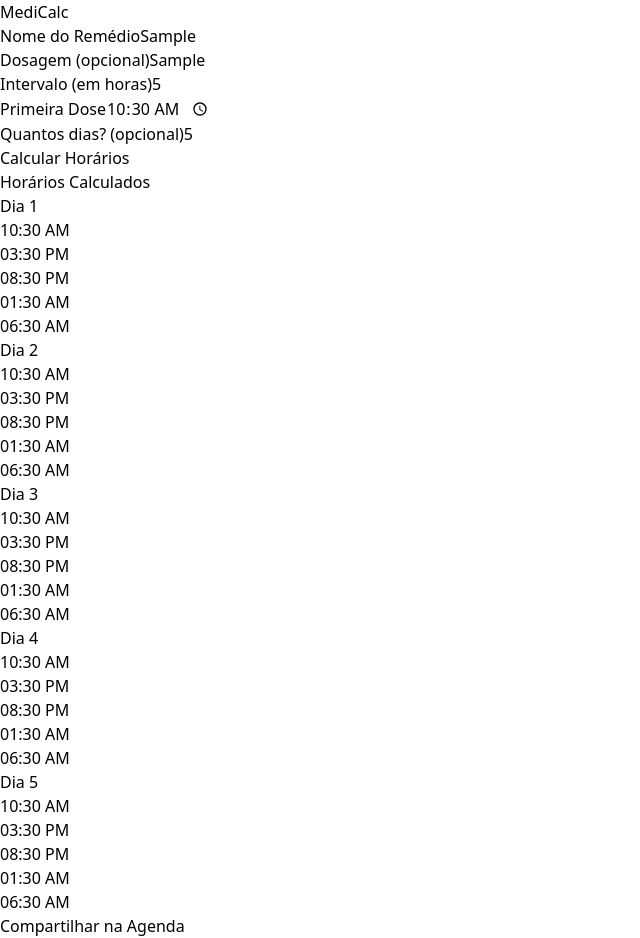
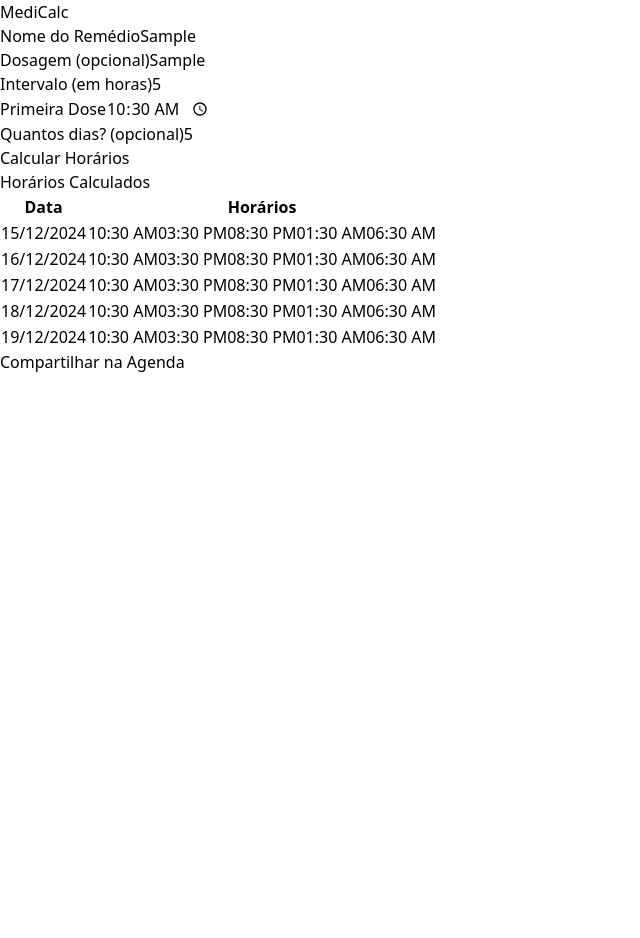
Before and after one commit to devphillipe/medi-calc, a Next.js app: page / in a window 1280 px wide. Both pictures are taken after typing "Sample", "Sample", "5", "10:30", "5" into the empty fields and a click on the button "Calcular Horários". Shown: the whole page, without its empty margins (0-640 px from the left). After the commit the page ends 800 px from the top, so only its background shows below. Built offline with nearby package versions, Linux system fonts and the light colour scheme.

Commit message:
Update ScheduleTable.js

```diff
--- a/src/components/ScheduleTable.js
+++ b/src/components/ScheduleTable.js
@@ -1,17 +1,51 @@
 export default function ScheduleTable({ schedule }) {
+  if (!schedule || schedule.length === 0) {
+    return null;
+  }
+
+  // Obtém a data inicial (hoje) para calcular as datas reais
+  const currentDate = new Date();
+
   return (
-    <div className="mt-4">
-      <h2 className="font-semibold mb-2">Horários Calculados</h2>
-      {schedule.map(({ day, times }) => (
-        <div key={day} className="mb-4">
-          <h3 className="font-bold">Dia {day}</h3>
-          <ul className="list-disc list-inside">
-            {times.map((time, index) => (
-              <li key={index}>{time}</li>
-            ))}
-          </ul>
-        </div>
-      ))}
+    <div className="mt-6">
+      <h2 className="text-lg font-bold mb-4">Horários Calculados</h2>
+      <table className="table-auto w-full border-collapse border border-gray-200">
+        <thead>
+          <tr>
+            <th className="border border-gray-300 px-4 py-2 bg-gray-100">Data</th>
+            <th className="border border-gray-300 px-4 py-2 bg-gray-100">Horários</th>
+          </tr>
+        </thead>
+        <tbody>
+          {schedule.map(({ day, times }, index) => {
+            // Calcula a data correspondente ao "day"
+            const eventDate = new Date(currentDate);
+            eventDate.setDate(currentDate.getDate() + day);
+
+            // Formata a data (Ex: 19/12/2024)
+            const formattedDate = eventDate.toLocaleDateString('pt-BR', {
+              day: '2-digit',
+              month: '2-digit',
+              year: 'numeric',
+            });
+
+            return (
+              <tr key={index}>
+                <td className="border border-gray-300 px-4 py-2 text-center font-medium text-green-600">
+                  {formattedDate}
+                </td>
+                <td className="border border-gray-300 px-4 py-2">
+                  {times.map((time, idx) => (
+                    <span key={idx} className="block text-gray-700">
+                      {time}
+                    </span>
+                  ))}
+                </td>
+              </tr>
+            );
+          })}
+        </tbody>
+      </table>
     </div>
   );
 }
```
